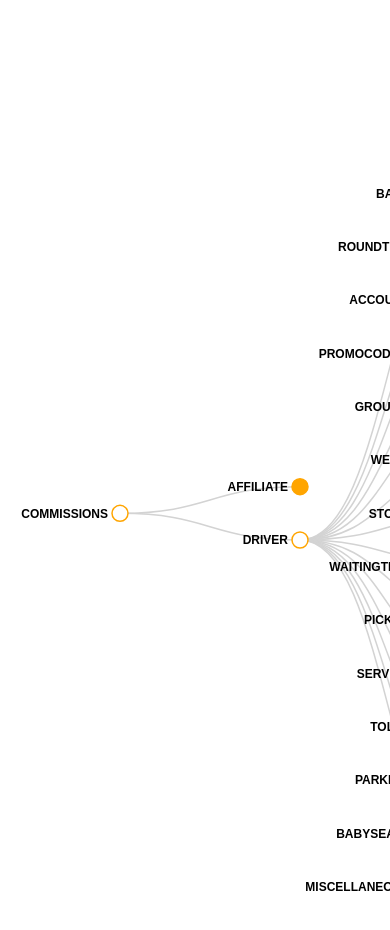
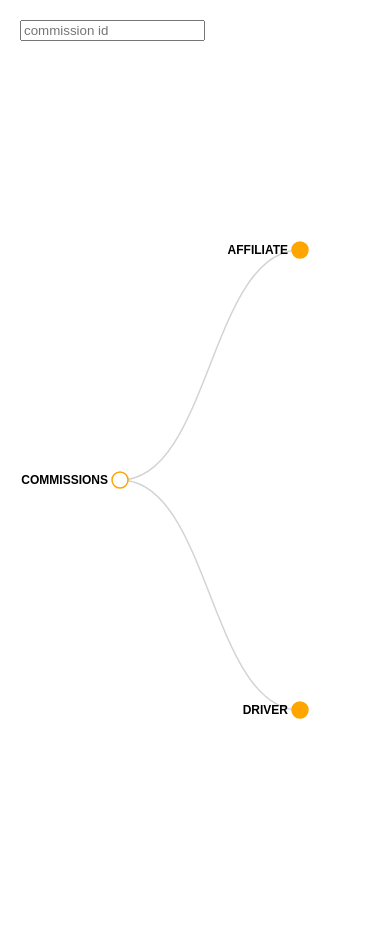
Before and after one commit to mandrej/d3, a plain HTML site: page commissions.html in a window 390 px wide. Shown: the top 930 px of the page. Drawn offline with nearby package versions, Linux system fonts and the light colour scheme.

Commit message:
search by id

```diff
--- a/commissions.html
+++ b/commissions.html
@@ -17,16 +17,25 @@
         stroke: #d3d3d3;
         stroke-width: 1.5px;
     }
+    #search { position: absolute; top: 20px; left: 20px; }
 </style>
 
 <body>
+    <input id="search" type="text" placeholder="commission id">
     <script src="//d3js.org/d3.v3.min.js"></script>
     <script>
+        var areas = {
+            '0': 'Match Everything Area',
+            '1': 'Manhattan',
+            '2352': 'NYC Metro Area',
+            '9851': 'Tri-State  Commission',
+            '12736': 'Distance Based Pricing Area'
+        };
         var margin = {top: 20, right: 120, bottom: 20, left: 120},
             width = 1800 - margin.right - margin.left,
             height = 960 - margin.top - margin.bottom;
 
-        var i = 1000, duration = 750, root;
+        var i = 10000, duration = 750, root;
         var format = d3.time.format("%a, %b %e %I:%M%p %Y");
 
         var tree = d3.layout.tree()
@@ -66,7 +75,6 @@
 				d.values = null;
 			}
 		}
-
 
         d3.json("data/definitions.json", function(error, definitions) {
             if (error) throw error;
@@ -109,17 +117,25 @@
             root.values.forEach(collapse);
             update(root);
 
-			var search = definitions.filter(function(rec) {return rec.id == 334;});
+            document.getElementById('search').onkeydown = function(e) {
+                if(e.keyCode==13) search(this.value);
+            }
+
+            function search(id) {
+                var search = definitions.filter(function(rec) {return rec.id == id;});
                 if (search.length == 1) {
-				var found = search[0],
-					next = root.values;
+                    var found = search[0];
+                    if (!root.values) toggle(root);
+                    var next = root.values;
+                    next.forEach(collapse);
 
                     ['entity_type', 'charge', 'entity_id', 'car_class', 'configuration_level'].forEach(function(property, step) {
                         var keys = next.map(function(item) {return item.key});
                         var index = keys.indexOf(found[property]);
-					click(next[index]);
+                        toggle(next[index]);
                         next = next[index].values;
                     });
+                }
             }
         });
 
@@ -129,34 +145,17 @@
             if (d.name == 'valid_for_ride_from' || d.name == 'valid_for_ride_until') {
                 return d.name + ': ' + format(new Date(1 * d.value));
             } else if (d.name == 'pickup_position' || d.name == 'dropoff_position') {
-				var area_name;
-				switch (d.value) {
-					case '0':
-						area_name = 'Match Everything Area';
-						break;
-					case '1':
-						area_name = 'Manhattan';
-						break;
-					case '2352':
-						area_name = 'NYC Metro Area';
-						break;
-					case '9851':
-						area_name = 'Tri-State  Commission';
-						break;
-					case '12736':
-						area_name = 'Distance Based Pricing Area';
-						break;
-					default:
-						area_name = d.value
+                try {
+                    return d.name + ': ' + areas[d.value];
+                } catch (err) {
+                    return d.name + ': ' + d.value;
                 }
-				return d.name + ': ' + area_name;
         	} else {
 				return d.name + ': ' + d.value;
 			}
 		}
 
         function update(source) {
-            // Compute the new tree layout.
             var nodes = tree.nodes(root).reverse(),
                 links = tree.links(nodes);
 
@@ -177,7 +176,7 @@
                 .attr("transform", function(d) {
                     return "translate(" + source.y0 + "," + source.x0 + ")";
                 })
-                .on("click", click);
+                .on("click", toggle);
 
             nodeEnter.append("circle")
                 .attr("r", 1e-6)
@@ -278,7 +277,7 @@
         }
 
         // Toggle children on click.
-        function click(d) {
+        function toggle(d) {
             if (d.values) {
                 d._children = d.values;
                 d.values = null;
@@ -286,15 +285,6 @@
                 d.values = d._children;
                 d._children = null;
             }
-//			http://stackoverflow.com/questions/19167890/d3-js-tree-layout-collapsing-other-nodes-when-expanding-one
-//			If the node has a parent, then collapse its child nodes except for this clicked node.
-//  			if (d.parent) {
-//    			d.parent.children.forEach(function(element) {
-//      				if (d !== element) {
-//        				collapse(element);
-//      				}
-//    			});
-//  			}
             update(d);
         }
     </script>
```
Lines whose indentation alone changed are shown as unchanged.
